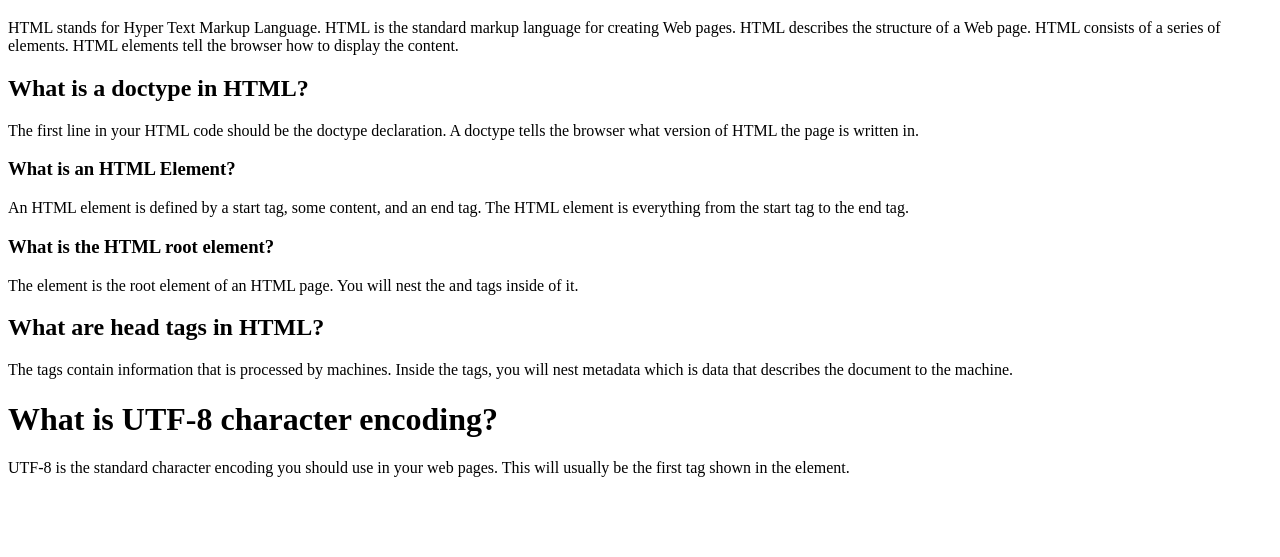
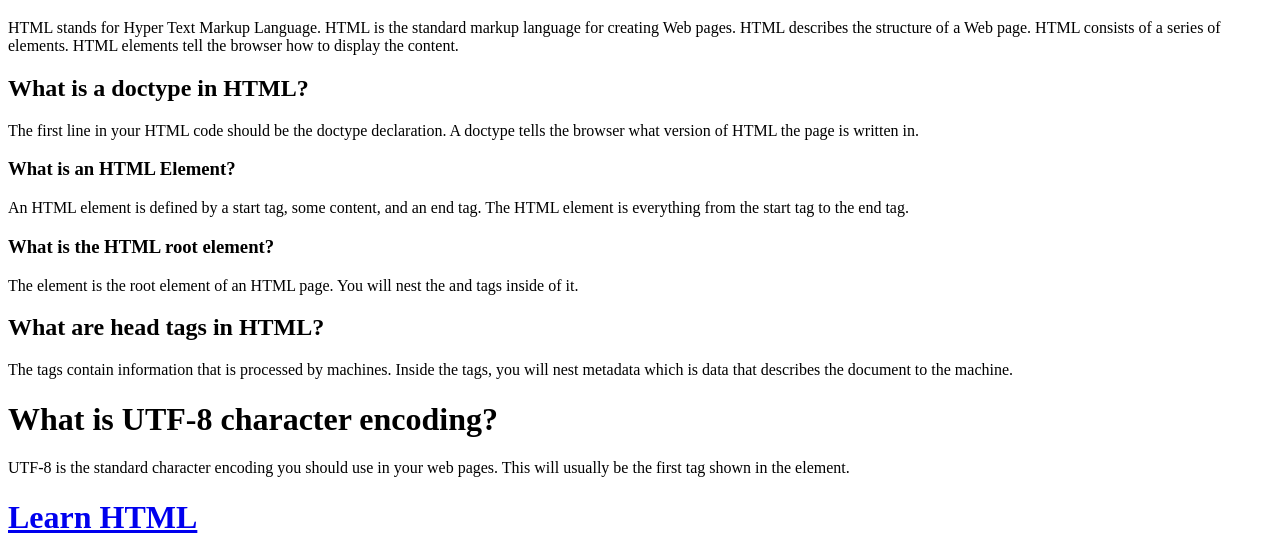
Before and after one commit to abidhasan2626/first-project, a plain HTML site: page index.html in a window 1280 px wide. Shown: the part 519-1076 px from the top of the page. Before the commit the page ends 1012 px from the top, so only its background shows below. Drawn offline with Linux system fonts and the light colour scheme.

Commit message:
Add files via upload

```diff
--- a/index.html
+++ b/index.html
@@ -20,6 +20,7 @@
 			<p>The <head> tags contain information that is processed by machines. Inside the <head> tags, you will nest metadata which is data that describes the document to the machine. </p>
 			<h1>What is UTF-8 character encoding?</h1>
 			<p>UTF-8 is the standard character encoding you should use in your web pages. This will usually be the first <meta> tag shown in the <head> element.</p>
+			<h1><a href="https://www.w3schools.com/html/default.asp">Learn HTML</a></h1>
 
 		</body>
 	</html>
```
